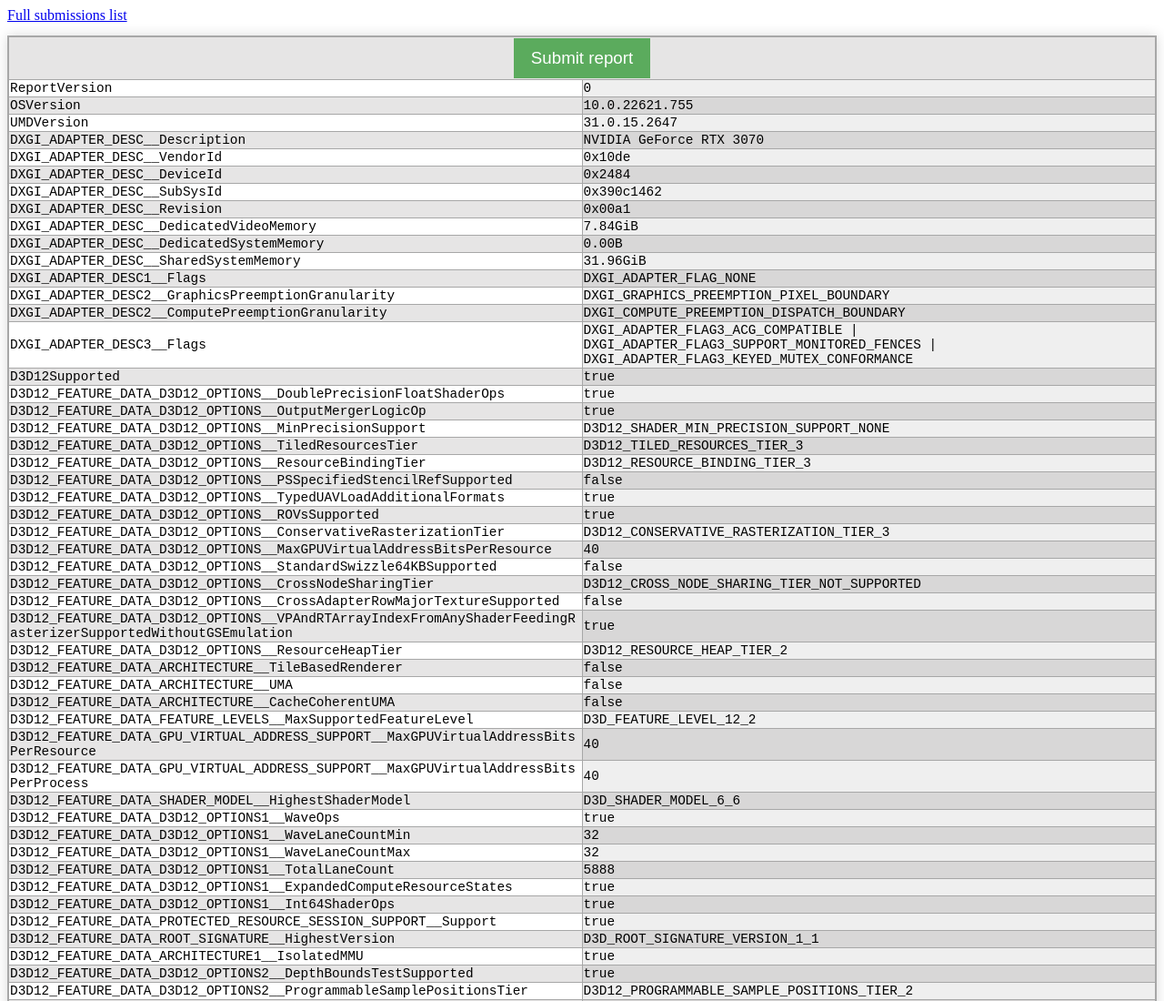
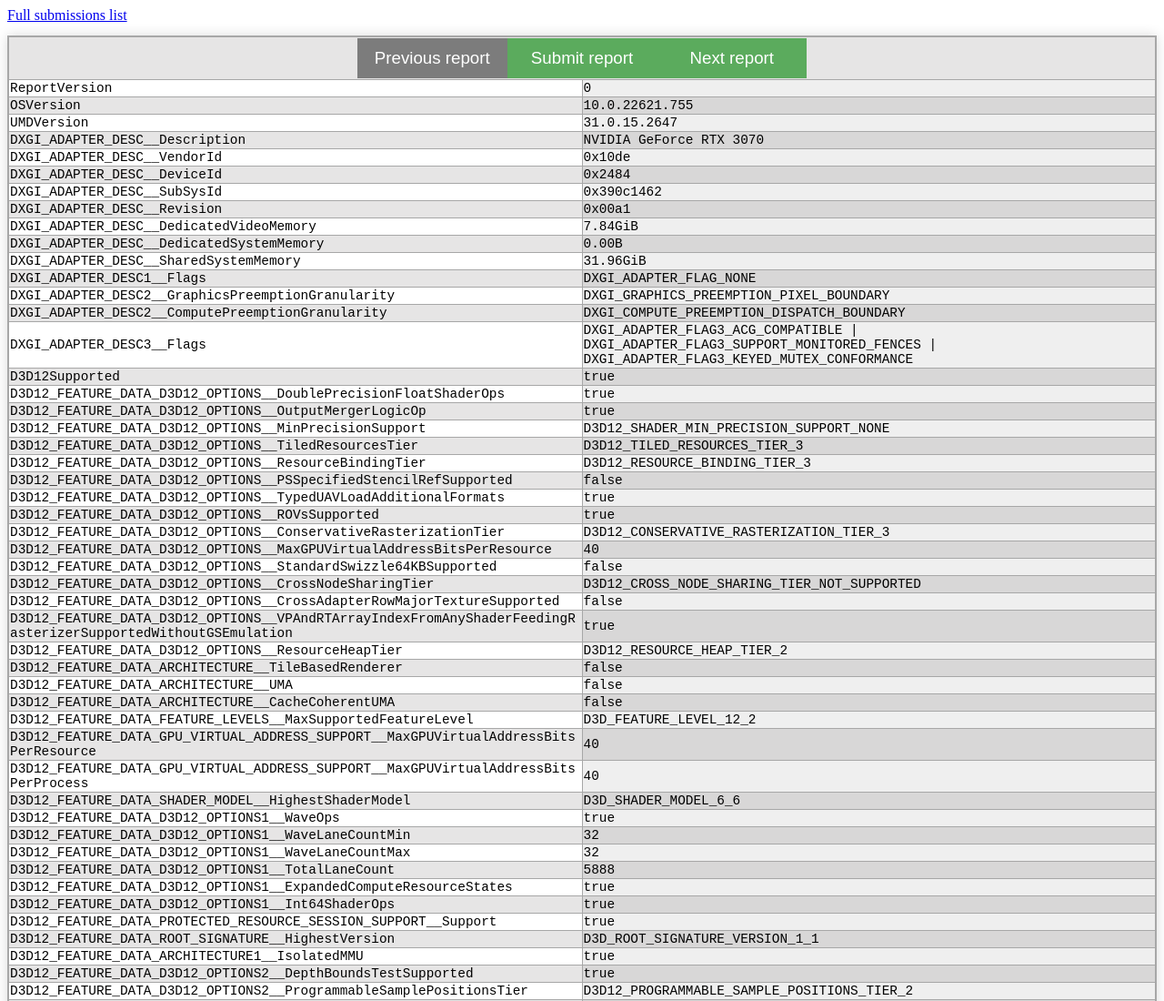
Before and after one commit to Devaniti/D3DCapsDB, a plain HTML site: page ClientUI/Main.html in a window 1280 px wide. Shown: the top 1100 px of the page at 91% size. Drawn offline with Linux system fonts and the light colour scheme.

Commit message:
Improved UI

```diff
--- a/ClientUI/Main.html
+++ b/ClientUI/Main.html
@@ -38,6 +38,7 @@
 }
 button {
   margin: auto;
+  width: 8.8em;
   background-color: #5bab5d;
   border: none;
   color: white;
@@ -46,6 +47,9 @@
   text-decoration: none;
   display: inline-block;
   font-size: 1.3em;
+}
+button:disabled {
+  background-color: #7c7c7c;
 }
         </style>
         <script type="text/javascript" src="Reports.js"></script>
@@ -376,9 +380,18 @@
     return value;
 }
 
-function OnLoad()
+let reportIndex = 0
+
+function UpdateOutput()
 {
-    reports.forEach(report => {
+    const report = reports[reportIndex]
+
+    const tableContainer = document.getElementById("TableContainer")
+
+    while (tableContainer.lastElementChild) {
+        tableContainer.removeChild(tableContainer.lastElementChild);
+    }
+
     const table = document.createElement("table")
     const tableBody = document.createElement("tbody")
 
@@ -386,6 +399,18 @@
         const firstRow = document.createElement("tr")
         const cell = document.createElement("td")
         cell.colSpan = 2
+        {
+            let button = document.createElement("button")
+            button.onclick = () => {
+                --reportIndex
+                UpdateOutput()
+            }
+            button.disabled = reportIndex == 0
+            const buttonText = document.createTextNode("Previous report")
+            button.appendChild(buttonText)
+            cell.appendChild(button)
+        }
+        {
             let button = document.createElement("button")
             button.onclick = () => {
                 button.disabled = true
@@ -403,6 +428,18 @@
             const buttonText = document.createTextNode("Submit report")
             button.appendChild(buttonText)
             cell.appendChild(button)
+        }
+        {
+            let button = document.createElement("button")
+            button.onclick = () => {
+                ++reportIndex
+                UpdateOutput()
+            }
+            button.disabled = reportIndex == reports.length - 1
+            const buttonText = document.createTextNode("Next report")
+            button.appendChild(buttonText)
+            cell.appendChild(button)
+        }
         firstRow.appendChild(cell)
         tableBody.appendChild(firstRow)
     }
@@ -425,9 +462,14 @@
     }
 
     table.appendChild(tableBody)
-        document.getElementById("TableContainer").appendChild(table)
-        table.setAttribute("border", "2")
-    })
+    tableContainer.appendChild(table)
+
+    //table.setAttribute("border", "2")
+}
+
+function OnLoad()
+{
+    UpdateOutput()
 }
         </script>
     </head>
```
Lines whose indentation alone changed are shown as unchanged.
